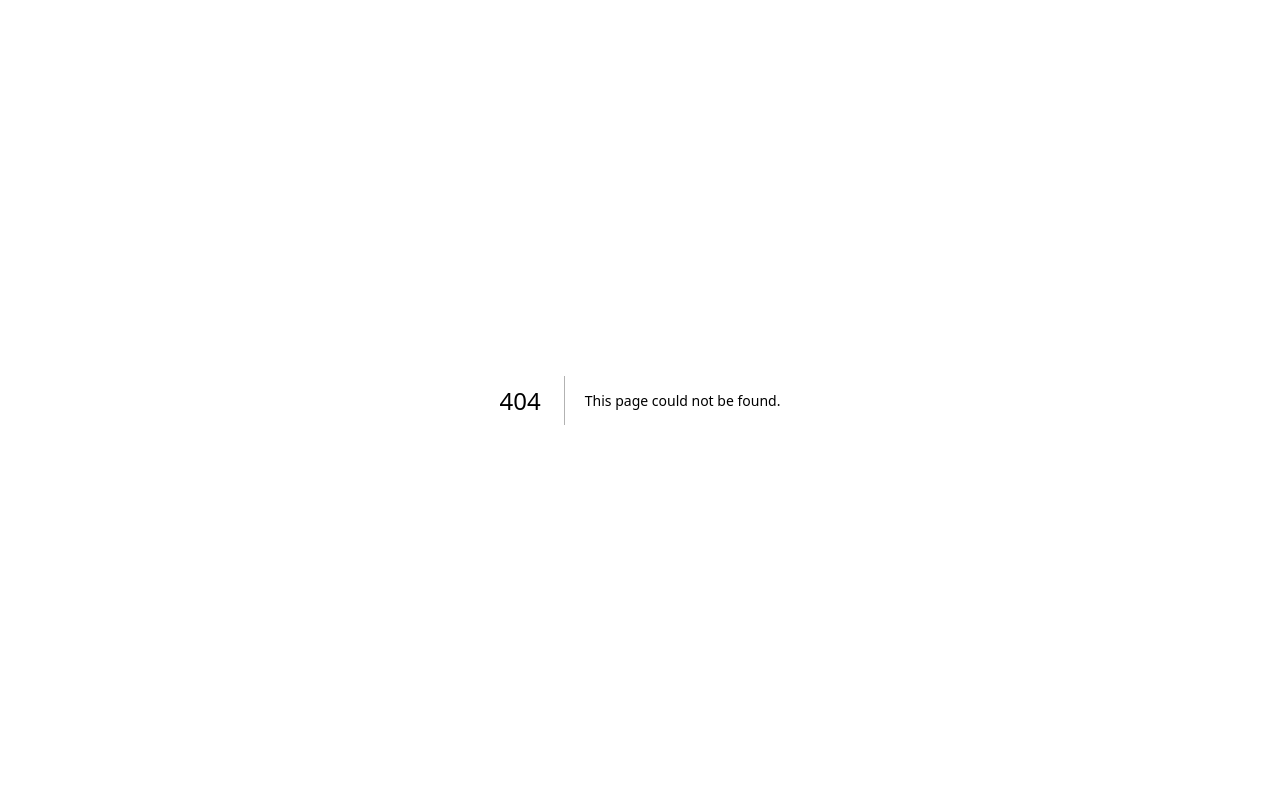
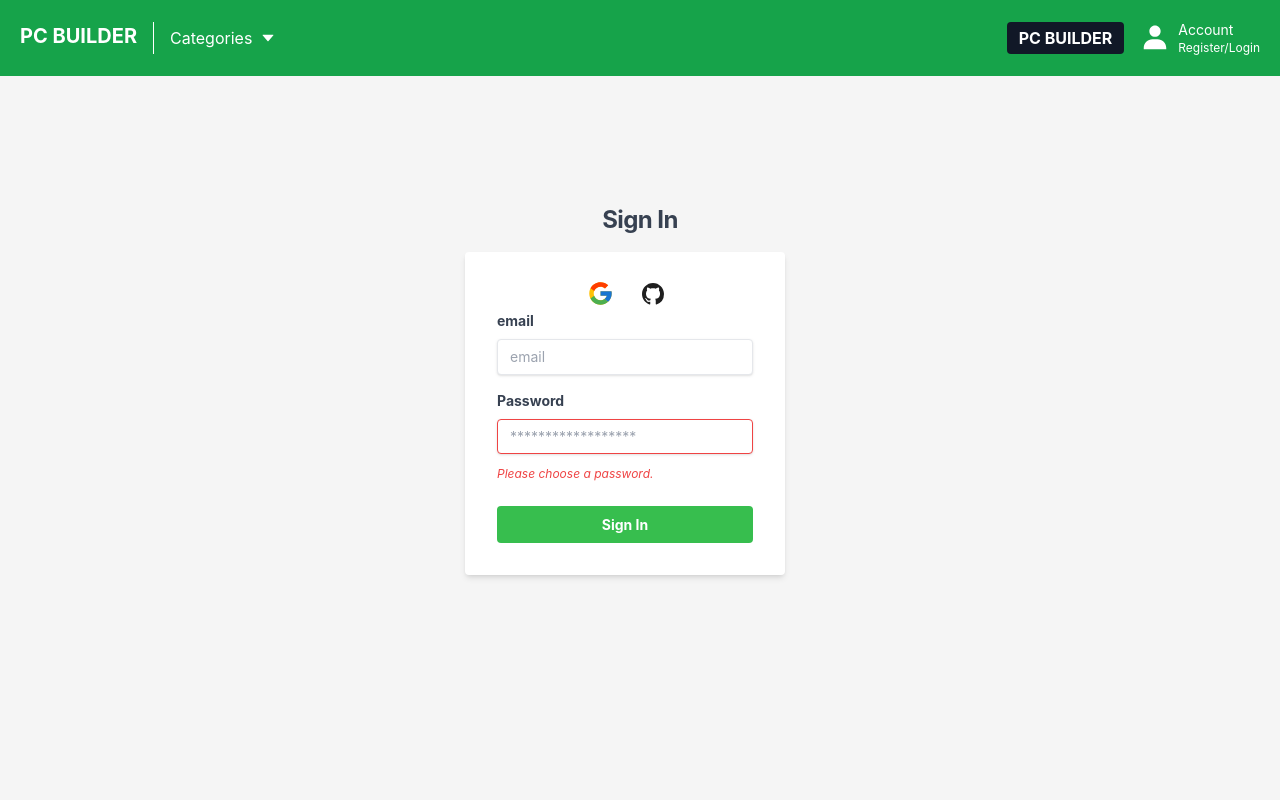
Before and after one commit to arfatbegum/pc-builder-nextjs-app, a Next.js app: page /login in a window 1280 px wide. Before the commit this address had no page. Shown: the top 800 px of the page. Built offline with nearby package versions, Linux system fonts and the light colour scheme; no server answers.

Commit message:
[DONE] authentication

```diff
--- a/src/components/Layouts/Navbar.js
+++ b/src/components/Layouts/Navbar.js
@@ -2,6 +2,7 @@ import { AiFillCaretDown } from 'react-icons/ai';
 import { Dropdown, Space } from 'antd';
 import Link from 'next/link';
 import { BiSolidUser } from 'react-icons/bi';
+import { useSession } from 'next-auth/react';
 
 const items = [
     {
@@ -58,6 +59,8 @@ const items = [
     },
 ];
 const Navbar = () => {
+    const { data: session } = useSession();
+
     return (
         <header class="text-white body-font">
             <div class="bg-green-600 container mx-auto flex flex-wrap p-5 md:flex-row flex-col items-center justify-between">
@@ -89,7 +92,13 @@ const Navbar = () => {
                         <BiSolidUser className='text-3xl' />
                         <button className='flex flex-col ml-2 text-sm'>
                             Account
-                            <span className='text-xs'>Register/Login</span>
+                            {session?.user ? (
+                                <span className='text-xs'>Logout</span>
+                            )
+                                :
+                                (
+                                    <span className='text-xs'>Register/Login</span>
+                                )}
                         </button>
                     </div>
                 </div>
--- /dev/null
+++ b/src/middleware.js
@@ -0,0 +1,3 @@
+export { default } from "next-auth/middleware"
+
+export const config = { matcher: ["/pc-builder"] }
--- a/src/pages/_app.js
+++ b/src/pages/_app.js
@@ -1,11 +1,14 @@
 import '@/styles/globals.css';
 import { Provider } from 'react-redux';
 import store from "@/redux/store";
+import { SessionProvider } from "next-auth/react";
 
 export default function App({ Component, pageProps }) {
   return (
-    <Provider store={store}>
-      <Component {...pageProps} />
-    </Provider>
+    <SessionProvider session={pageProps.session}>
+      <Provider store={store}>
+        <Component {...pageProps} />
+      </Provider>
+    </SessionProvider>
   );
 }
--- /dev/null
+++ b/src/pages/api/auth/[...nextauth].js
@@ -0,0 +1,21 @@
+import NextAuth from "next-auth";
+import GithubProvider from "next-auth/providers/github";
+import GoogleProvider from "next-auth/providers/google";
+
+export const authOptions = {
+    providers: [
+        GithubProvider({
+            clientId: process.env.GITHUB_ID,
+            clientSecret: process.env.GITHUB_SECRET,
+        }),
+        GoogleProvider({
+            clientId: process.env.GOOGLE_ID,
+            clientSecret: process.env.GOOGLE_SECRET,
+        }),
+    ],
+    pages: {
+        signIn: "http://localhost:3000/login"
+    }
+};
+
+export default NextAuth(authOptions);
--- /dev/null
+++ b/src/pages/login.js
@@ -0,0 +1,73 @@
+import { FcGoogle } from "react-icons/fc";
+import { BsGithub } from "react-icons/bs";
+import { signIn } from "next-auth/react";
+import RootLayout from "@/components/Layouts/RootLayout";
+
+const Login = () => {
+    return (
+        <RootLayout>
+            <div className='h-[calc(100vh-80px)] max-w-7xl mx-auto pt-8'>
+                <div className="lg:mt-24">
+                    <div className="mx-auto sm:w-[350px]">
+                        <div className="flex flex-col space-y-2 text-center mb-4">
+                            <h1 className="text-2xl font-bold tracking-tight text-gray-700">
+                                Sign In
+                            </h1>
+                        </div>
+
+                        <div className="w-full max-w-xs">
+
+                            <form onSubmit="" className="bg-white shadow-md rounded px-8 pt-6 pb-8 mb-4">
+                                <div className="flex items-center gap-5 justify-center">
+                                    <div
+                                        onClick={() =>
+                                            signIn("google", {
+                                                callbackUrl: "http://localhost:3000/",
+                                            })
+                                        }
+                                        className="cursor-pointer "
+                                    >
+                                        <FcGoogle size={35} className="p-1" />
+                                    </div>
+                                    <div
+                                        onClick={() =>
+                                            signIn("github", {
+                                                callbackUrl: "http://localhost:3000/",
+                                            })
+                                        }
+                                        className="cursor-pointer "
+                                    >
+                                        <BsGithub size={30} className="p-1" />
+                                    </div>
+                                </div>
+                                <div className="mb-4">
+                                    <label className="block text-gray-700 text-sm font-bold mb-2" htmlFor="email">
+                                        email
+                                    </label>
+                                    <input className="shadow appearance-none border rounded w-full py-2 px-3 text-gray-700 leading-tight focus:outline-none focus:shadow-outline" id="email" name="email" type="text" placeholder="email" />
+                                </div>
+                                <div className="mb-6">
+                                    <label className="block text-gray-700 text-sm font-bold mb-2" htmlFor="password">
+                                        Password
+                                    </label>
+                                    <input className="shadow appearance-none border border-red-500 rounded w-full py-2 px-3 text-gray-700 mb-3 leading-tight focus:outline-none focus:shadow-outline" id="password" name="password" type="password" placeholder="******************" />
+                                    <p className="text-red-500 text-xs italic">Please choose a password.</p>
+                                </div>
+                                <button className="w-full bg-[#37be4e] hover:bg-gray-700 text-white font-bold py-2 px-4 rounded focus:outline-none focus:shadow-outline" type="submit">
+                                    Sign In
+                                </button>
+                            </form >
+                        </div >
+                    </div>
+                </div>
+            </div >
+        </RootLayout>
+
+    );
+}
+
+Login.getLayout = function getLayout(page) {
+    return page;
+};
+
+export default Login;
```
Also changed, not shown: 1 other file (tests, documents, lock files or other folders).
